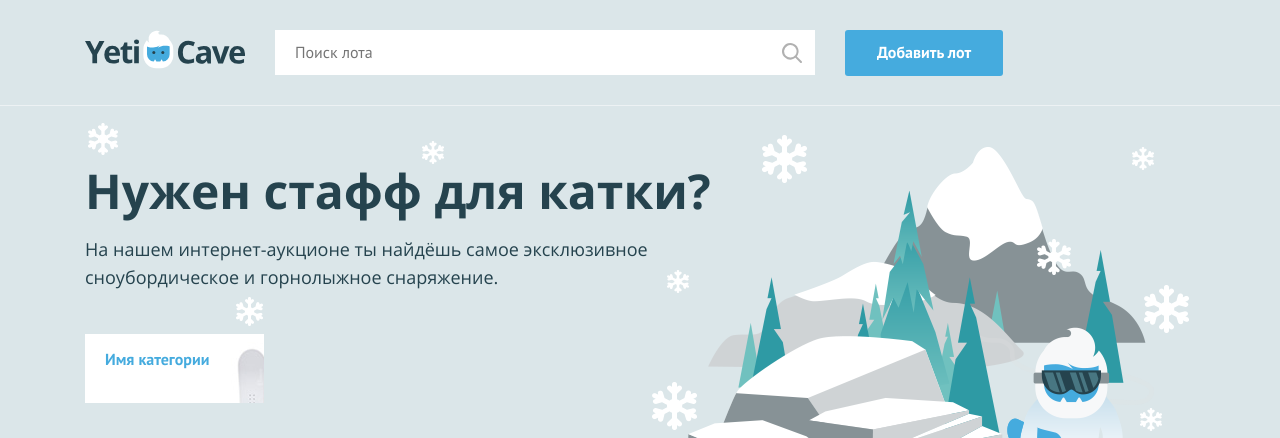
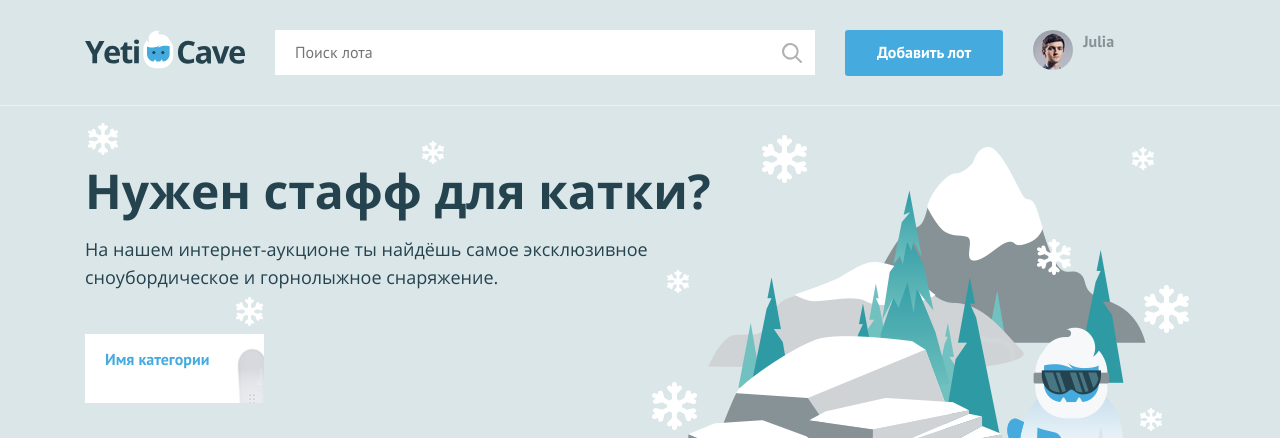
Before and after one commit to juliaJS/869551-yeticave, a PHP site: page / in a window 1280 px wide. Shown: the top 438 px of the page. Run offline with PHP 8.4, Linux system fonts and the light colour scheme.

Commit message:
Работа с условиями

```diff
--- a/index.php
+++ b/index.php
@@ -1,7 +1,7 @@
 <?php
 $is_auth = rand(0, 1);
 
-$user_name = ''; // укажите здесь ваше имя
+$user_name = 'Julia'; // укажите здесь ваше имя
 $user_avatar = 'img/user.jpg';
 ?>
 <!DOCTYPE html>
@@ -28,7 +28,25 @@ $user_avatar = 'img/user.jpg';
         <a class="main-header__add-lot button" href="pages/add-lot.html">Добавить лот</a>
 
         <nav class="user-menu">
+<?php $is_auth === 1; ?>
+<?php if ($is_auth === 1): ?>
+ <div class="user-menu__image">
+    <img src="img/user.jpg" width="40" height="40" alt="Пользователь">
+  </div>
+  <div class="user-menu__logged">
+    <p><?php print($user_name); ?></p>
+  </div>
 
+<?php elseif ($is_auth === 0): ?>
+ <ul class="user-menu__list">
+    <li class="user-menu__item">
+      <a href="#">Регистрация</a>
+    </li>
+    <li class="user-menu__item">
+      <a href="#">Вход</a>
+    </li>
+  </ul>
+<?php endif; ?>
         <!-- здесь должен быть PHP код для показа аватара пользователя -->
 
         </nav>
```
